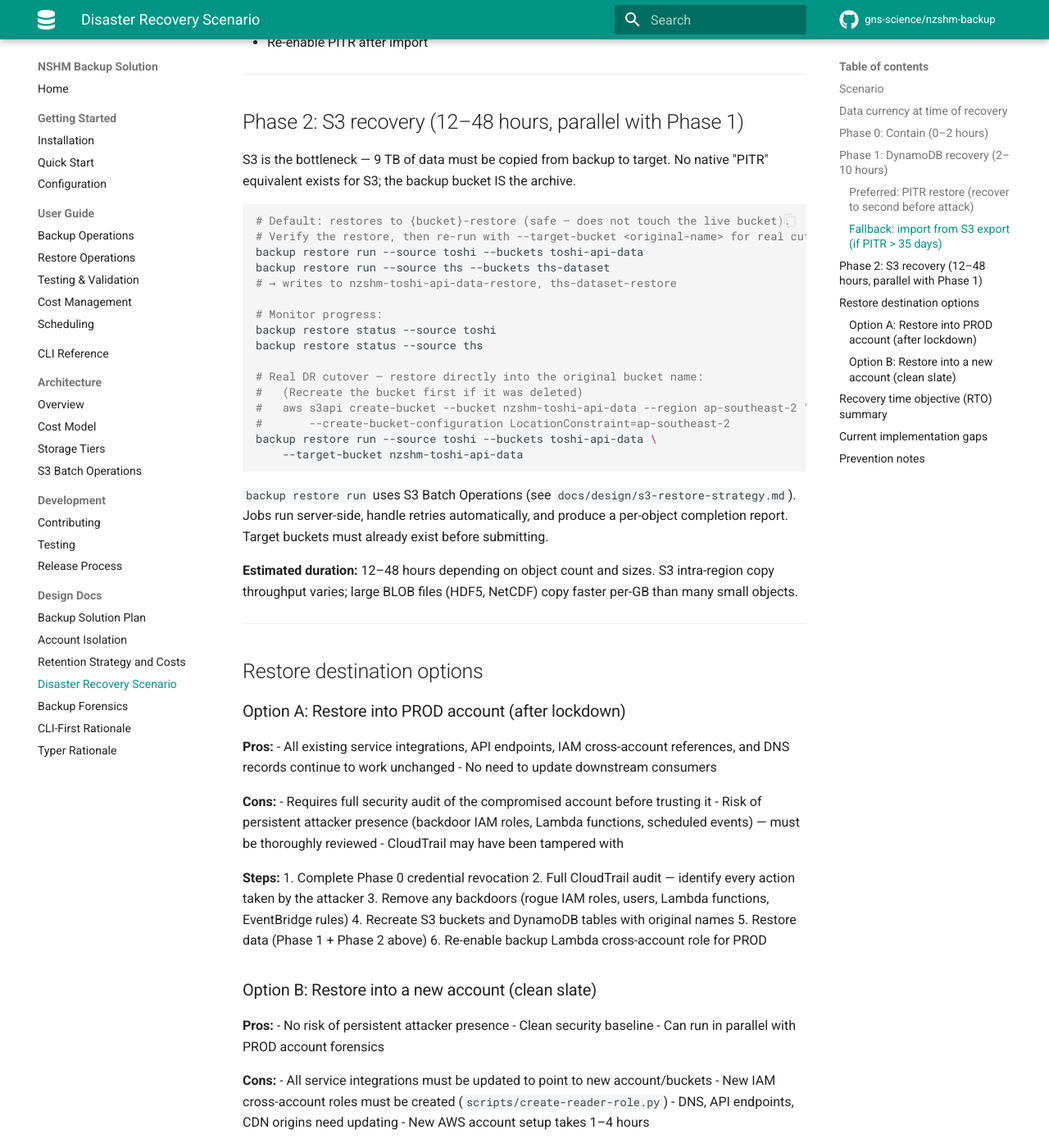
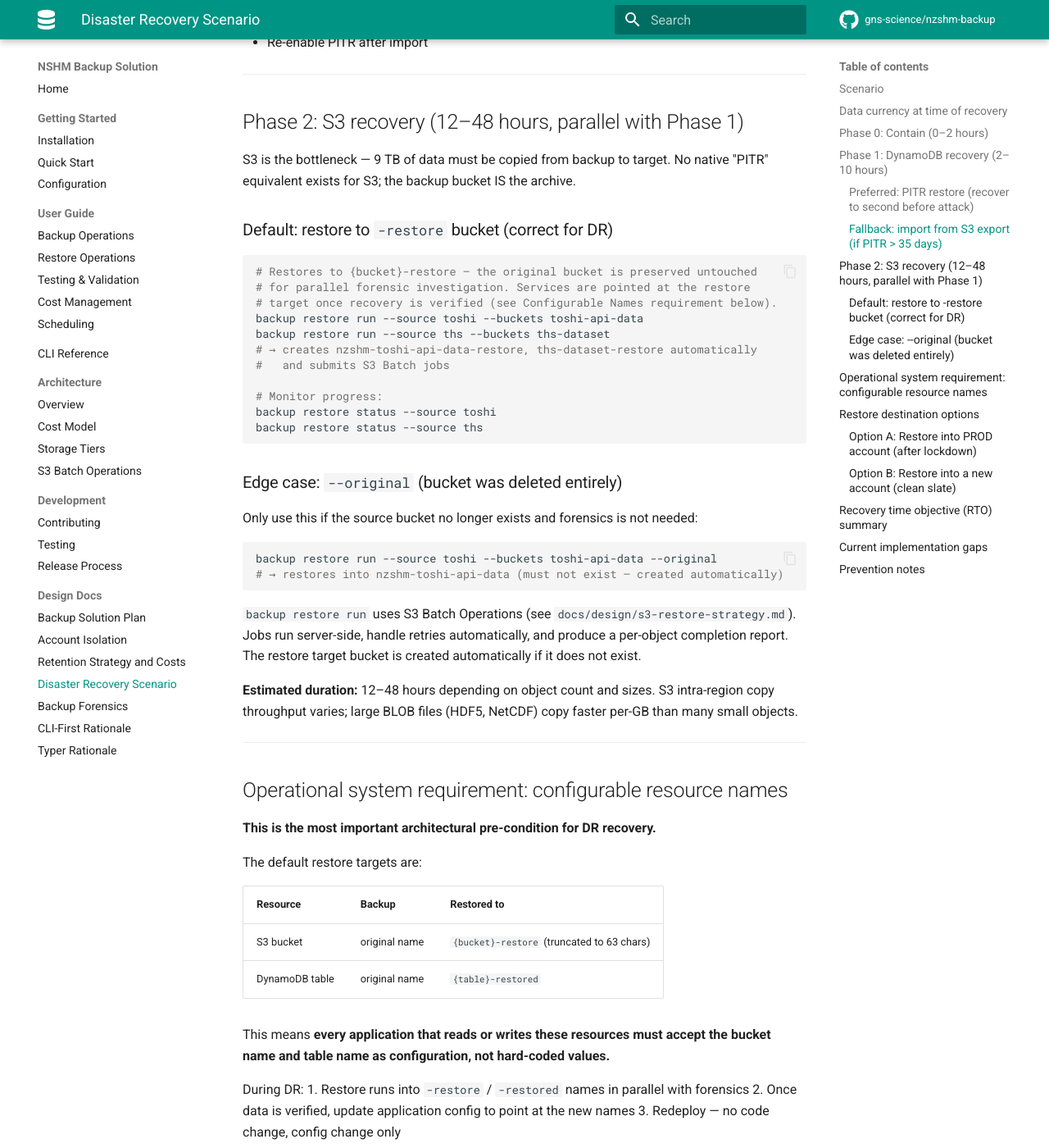
Before and after one commit to GNS-Science/aws-snapshot, an MkDocs documentation site: the page built from docs/design/disaster-recovery-scenario.md, in a window 1280 px wide and 1400 px high, scrolled down 2435 px. Shown: the whole window at 82% size. Built offline with MkDocs 1.6.1 and Material for MkDocs 9.7.7, drawn with Linux system fonts in a browser that asks for light colours; comment, search, counter and statistics services are not loaded; the version menu is left out; some of the changed text lies outside the part shown.

Commit message:
docs: DR scenario — parallel forensics rationale, configurable names requirement, fix stale gaps

````diff
--- a/docs/design/disaster-recovery-scenario.md
+++ b/docs/design/disaster-recovery-scenario.md
@@ -106,32 +106,73 @@ S3KeyPrefix=dynamodb-exports/ToshiFileObject-PROD/2026/03/01 \
 S3 is the bottleneck — 9 TB of data must be copied from backup to target.
 No native "PITR" equivalent exists for S3; the backup bucket IS the archive.
 
+### Default: restore to `-restore` bucket (correct for DR)
+
 ```bash
-# Default: restores to {bucket}-restore (safe — does not touch the live bucket).
-# Verify the restore, then re-run with --target-bucket <original-name> for real cutover.
+# Restores to {bucket}-restore — the original bucket is preserved untouched
+# for parallel forensic investigation. Services are pointed at the restore
+# target once recovery is verified (see Configurable Names requirement below).
 backup restore run --source toshi --buckets toshi-api-data
 backup restore run --source ths --buckets ths-dataset
-# → writes to nzshm-toshi-api-data-restore, ths-dataset-restore
+# → creates nzshm-toshi-api-data-restore, ths-dataset-restore automatically
+#   and submits S3 Batch jobs
 
 # Monitor progress:
 backup restore status --source toshi
 backup restore status --source ths
+```
 
-# Real DR cutover — restore directly into the original bucket name:
-#   (Recreate the bucket first if it was deleted)
-#   aws s3api create-bucket --bucket nzshm-toshi-api-data --region ap-southeast-2 \
-#       --create-bucket-configuration LocationConstraint=ap-southeast-2
-backup restore run --source toshi --buckets toshi-api-data \
-    --target-bucket nzshm-toshi-api-data
+### Edge case: `--original` (bucket was deleted entirely)
+
+Only use this if the source bucket no longer exists and forensics is not needed:
+
+```bash
+backup restore run --source toshi --buckets toshi-api-data --original
+# → restores into nzshm-toshi-api-data (must not exist — created automatically)
 ```
 
 `backup restore run` uses S3 Batch Operations (see `docs/design/s3-restore-strategy.md`).
 Jobs run server-side, handle retries automatically, and produce a per-object completion
-report. Target buckets must already exist before submitting.
+report. The restore target bucket is created automatically if it does not exist.
 
 **Estimated duration:** 12–48 hours depending on object count and sizes.
 S3 intra-region copy throughput varies; large BLOB files (HDF5, NetCDF) copy
 faster per-GB than many small objects.
+
+---
+
+## Operational system requirement: configurable resource names
+
+**This is the most important architectural pre-condition for DR recovery.**
+
+The default restore targets are:
+
+| Resource | Backup | Restored to |
+|----------|--------|-------------|
+| S3 bucket | original name | `{bucket}-restore` (truncated to 63 chars) |
+| DynamoDB table | original name | `{table}-restored` |
+
+This means **every application that reads or writes these resources must accept
+the bucket name and table name as configuration, not hard-coded values.**
+
+During DR:
+1. Restore runs into `-restore` / `-restored` names in parallel with forensics
+2. Once data is verified, update application config to point at the new names
+3. Redeploy — no code change, config change only
+
+**If names are hard-coded, step 2 requires a code change and redeploy under incident
+pressure, adding hours to RTO and introducing error risk.**
+
+Examples of what this means in practice:
+
+- Lambda environment variables: `BUCKET_NAME`, `TABLE_NAME` — not literals in code
+- ECS/EKS task definitions: inject via SSM Parameter Store or Secrets Manager
+- CDK/Terraform: resource names as stack parameters, not constants
+- API services: bucket/table names read from config at startup
+
+This requirement should be validated during quarterly DR drills — restore to the
+`-restore` / `-restored` names and verify the application can be pointed at them
+with a config change alone.
 
 ---
 
@@ -202,9 +243,9 @@ manually during a real incident:
 
 | Gap | Impact | Notes |
 |-----|--------|-------|
-| S3 restore uses direct copy_object | Not suitable for 8 TB ToshiBucket | S3 Batch Operations implementation pending — see `docs/design/s3-restore-strategy.md` |
 | No `import-table-from-s3` integration | PITR fallback requires manual CLI | Low priority if PITR window covers 35 days |
-| No restore runbook tested | Unknown failure modes | Quarterly DR drill (Phase 5) needed |
+| No restore runbook tested end-to-end | Unknown failure modes | Quarterly DR drill needed |
+| Configurable names not yet validated | DR cutover requires config-only change | Must be verified per application during DR drill |
 
 ---
 
````
